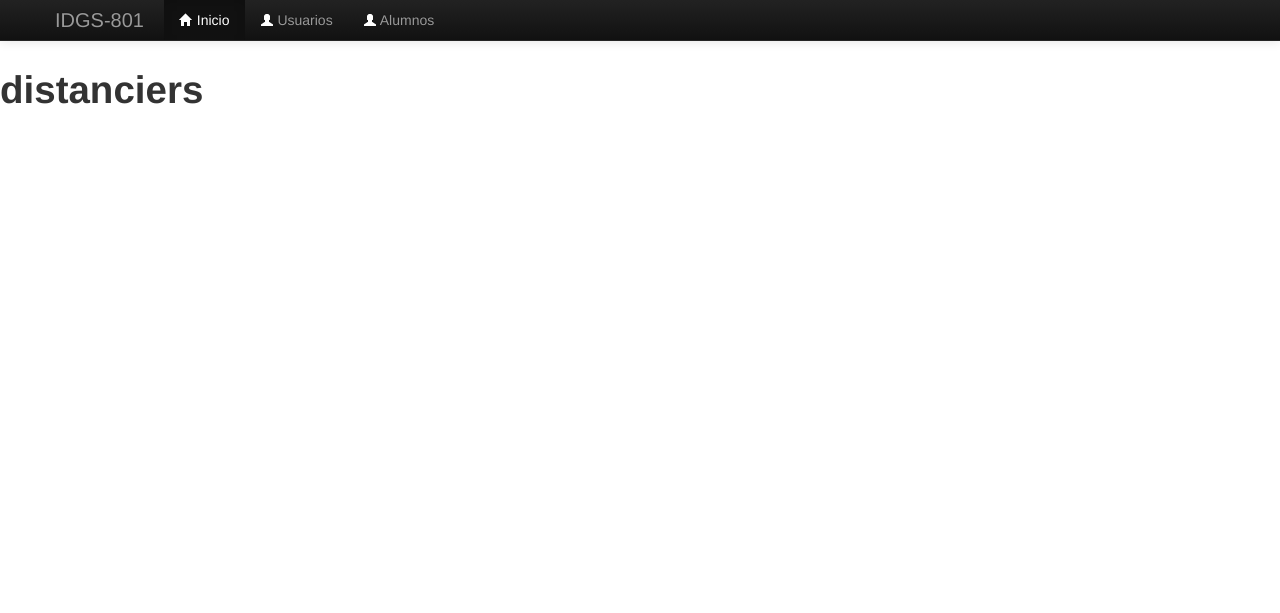
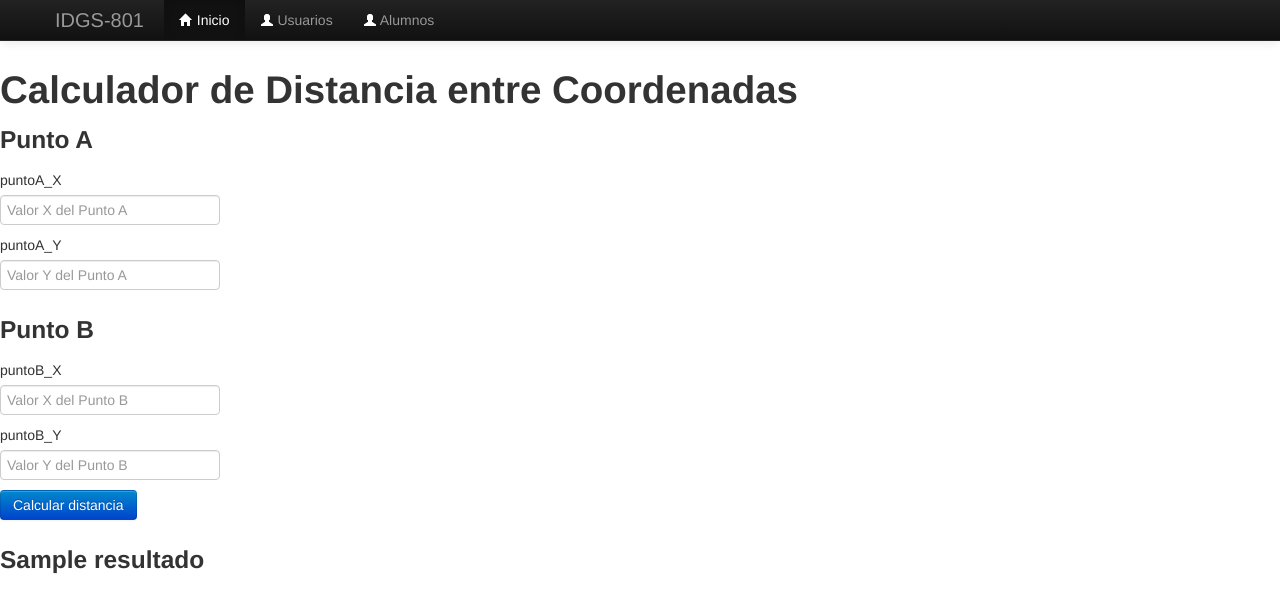
Before and after one commit to IEVN1002-22002128/api_flask02, a Flask app: template templates/distancia.html in a window 1280 px wide. Shown: the top 613 px of the page. Run offline with Flask 3, Linux system fonts and the light colour scheme; the template is opened without the code that fills it: most values are stand-ins (such as "Sample title", 1, 10 or a date in 2020); some libraries are stand-ins or nearby versions.

Commit message:
calcular distancia

```diff
--- a/app.py
+++ b/app.py
@@ -1,4 +1,24 @@
-from flask import Flask, render_template
+from flask import Flask, render_template, request
+import forms
+import math
+
+class CalculadoraDistancia:
+    def __init__(self, xa=0, ya=0, xb=0, yb=0):
+        self.coordXA = xa
+        self.coordYA = ya
+        self.coordXB = xb
+        self.coordYB = yb
+        self.distanciaCalculada = 0
+
+    def ejecutar_calculo(self):
+        self.distanciaCalculada = math.sqrt(
+            (self.coordXB - self.coordXA) ** 2 +
+            (self.coordYB - self.coordYA) ** 2
+        )
+
+    def mostrar_resultado(self):
+        return f"Distancia calculada: {self.distanciaCalculada:.2f} unidades"
+
 
 app = Flask(__name__)
 
@@ -8,13 +28,71 @@ def index():
   listado=['Python', 'Flask', 'Jinja2', 'HTML', 'CSS']
   return render_template('index.html', titulo=titulo, listado=listado)
 
-@app.route('/calculos')
-def about():
-  return render_template('calculos.html')
+@app.route('/calculos', methods=['GET', 'POST'])
+def calculos():
 
-@app.route('/distancia')
+    if request.method == 'POST':
+        numero1 = request.form.get('numero1', '')
+        numero2 = request.form.get('numero2', '')
+        operacion = request.form.get('operacion', '')
+
+        try:
+            n1, n2 = int(numero1), int(numero2)
+            if operacion == 'suma':
+                resultado = n1 + n2
+            elif operacion == 'resta':
+                resultado = n1 - n2
+            elif operacion == 'multiplicacion':
+                resultado = n1 * n2
+            elif operacion == 'division':
+                resultado = n1 / n2 if n2 != 0 else "Div entre cero"
+        except ValueError:
+            resultado = "Error: Ingresa números válidos"
+
+    return render_template('calculos.html',
+                           resultado=resultado,
+                           numero1=numero1,
+                           numero2=numero2)
+
+@app.route('/distancia', methods=['GET', 'POST'])
 def distancia():
-  return render_template('distancia.html')
+    resultado = None
+    puntoA_X = puntoA_Y = puntoB_X = puntoB_Y = ''
+
+    if request.method == 'POST':
+        try:
+            puntoA_X = float(request.form.get('puntoA_X', 0))
+            puntoA_Y = float(request.form.get('puntoA_Y', 0))
+            puntoB_X = float(request.form.get('puntoB_X', 0))
+            puntoB_Y = float(request.form.get('puntoB_Y', 0))
+
+            calc = CalculadoraDistancia(puntoA_X, puntoA_Y, puntoB_X, puntoB_Y)
+            calc.ejecutar_calculo()
+            resultado = calc.mostrar_resultado()
+
+        except ValueError:
+            resultado = "Error: Ingresa valores numéricos válidos"
+
+    return render_template('distancia.html',
+                           resultado=resultado,
+                           puntoA_X=puntoA_X,
+                           puntoA_Y=puntoA_Y,
+                           puntoB_X=puntoB_X,
+                           puntoB_Y=puntoB_Y)
+
+@app.route("/Alumnos",methods=['GET','POST'])
+def alumnos():
+  mat=0
+  nom=""
+  ape=""
+  email=""
+  alumno_clas=forms.UserForm(request.form)
+  if request.method == 'POST' and alumno_clas.validate():
+    mat=alumno_clas.matricula.data
+    nom=alumno_clas.nombre.data
+    ape=alumno_clas.apellido.data
+    email=alumno_clas.correo.data
+  return render_template('alumnos.html',form=alumno_clas, mat=mat,nom=nom,ape=ape,email=email)
 
 @app.route('/user/<string:user>')
 def user(user):
--- a/requirements.txt
+++ b/requirements.txt
@@ -1,8 +1,13 @@
 blinker==1.9.0
 click==8.3.0
 colorama==0.4.6
+dnspython==2.8.0
+email-validator==2.3.0
 Flask==3.1.2
+Flask-WTF==1.2.2
+idna==3.11
 itsdangerous==2.2.0
 Jinja2==3.1.6
 MarkupSafe==3.0.3
 Werkzeug==3.1.3
+WTForms==3.2.1
--- a/templates/_macros.html
+++ b/templates/_macros.html
@@ -7,3 +7,18 @@
 </div>
 
 {%endmacro%}
+
+
+{%macro camposNuevos(field)%}
+<td>{{field.label}}</td>
+<dd>{{field(**kwargs) | safe}}</dd>
+
+{%if field.errors%}
+<ul>
+    {%for error in field.errors%}
+    <li style="color: red;">{{error}}</li>
+    {%endfor%}
+</ul>
+{%endif%}
+
+{%endmacro%}
--- a/templates/distancia.html
+++ b/templates/distancia.html
@@ -1,5 +1,22 @@
-{% extends "layout.html"%}
-    {% block container%}
+{% extends "layout.html" %}
+{% import "_macros.html" as datos_macro %}
 
-    <h1>distanciers</h1>
-{%endblock%}
+{% block container %}
+<h1>Calculador de Distancia entre Coordenadas</h1>
+
+<form action="" method="post">
+  <h3>Punto A</h3>
+  {{ datos_macro.datos('puntoA_X', 'Valor X del Punto A', 'number') }}
+  {{ datos_macro.datos('puntoA_Y', 'Valor Y del Punto A', 'number') }}
+
+  <h3>Punto B</h3>
+  {{ datos_macro.datos('puntoB_X', 'Valor X del Punto B', 'number') }}
+  {{ datos_macro.datos('puntoB_Y', 'Valor Y del Punto B', 'number') }}
+
+  <button type="submit" class="btn btn-primary">Calcular distancia</button>
+</form>
+
+{% if resultado %}
+  <h3 class="mt-3">{{ resultado }}</h3>
+{% endif %}
+{% endblock %}
```
Also changed, not shown: forms.py (added, +17 -0 lines), templates/alumnos.html (added, +18 -0 lines), templates/calculos.html (+17 -12 lines).
